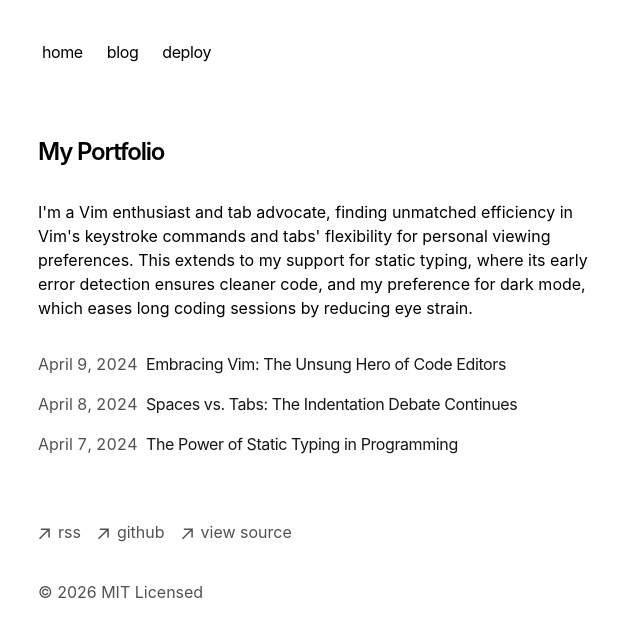
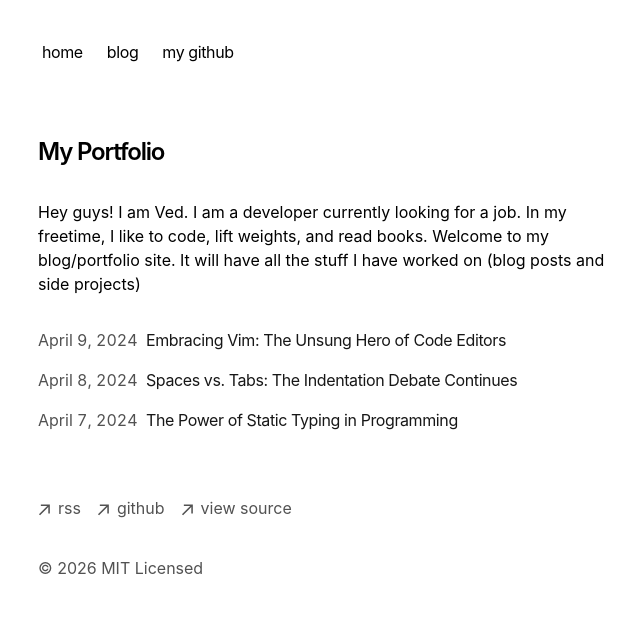
Before and after one commit to vedssharma/next-blog, a Next.js app: page / in a window 1280 px wide. Shown: the top 636 px of the page, without its empty margins (314-954 px from the left). Built offline with nearby package versions, Linux system fonts and the light colour scheme.

Commit message:
change intro paragraph and nav link

```diff
--- a/app/components/nav.tsx
+++ b/app/components/nav.tsx
@@ -7,8 +7,8 @@ const navItems = {
   '/blog': {
     name: 'blog',
   },
-  'https://vercel.com/templates/next.js/portfolio-starter-kit': {
-    name: 'deploy',
+  'https://github.com/vedssharma': {
+    name: 'my github',
   },
 }
 
--- a/app/page.tsx
+++ b/app/page.tsx
@@ -7,11 +7,9 @@ export default function Page() {
         My Portfolio
       </h1>
       <p className="mb-4">
-        {`I'm a Vim enthusiast and tab advocate, finding unmatched efficiency in
-        Vim's keystroke commands and tabs' flexibility for personal viewing
-        preferences. This extends to my support for static typing, where its
-        early error detection ensures cleaner code, and my preference for dark
-        mode, which eases long coding sessions by reducing eye strain.`}
+        {`Hey guys! I am Ved. I am a developer currently looking for a job.
+        In my freetime, I like to code, lift weights, and read books. Welcome to my blog/portfolio site.
+        It will have all the stuff I have worked on (blog posts and side projects)`}
       </p>
       <div className="my-8">
         <BlogPosts />
```
